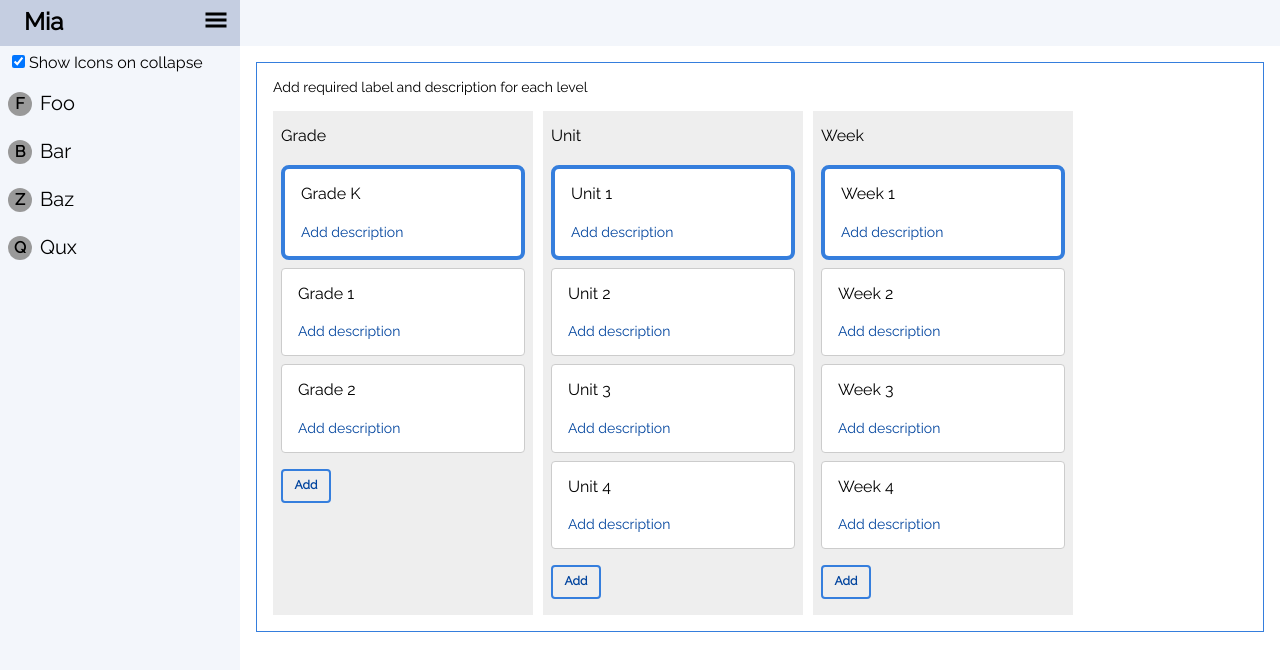
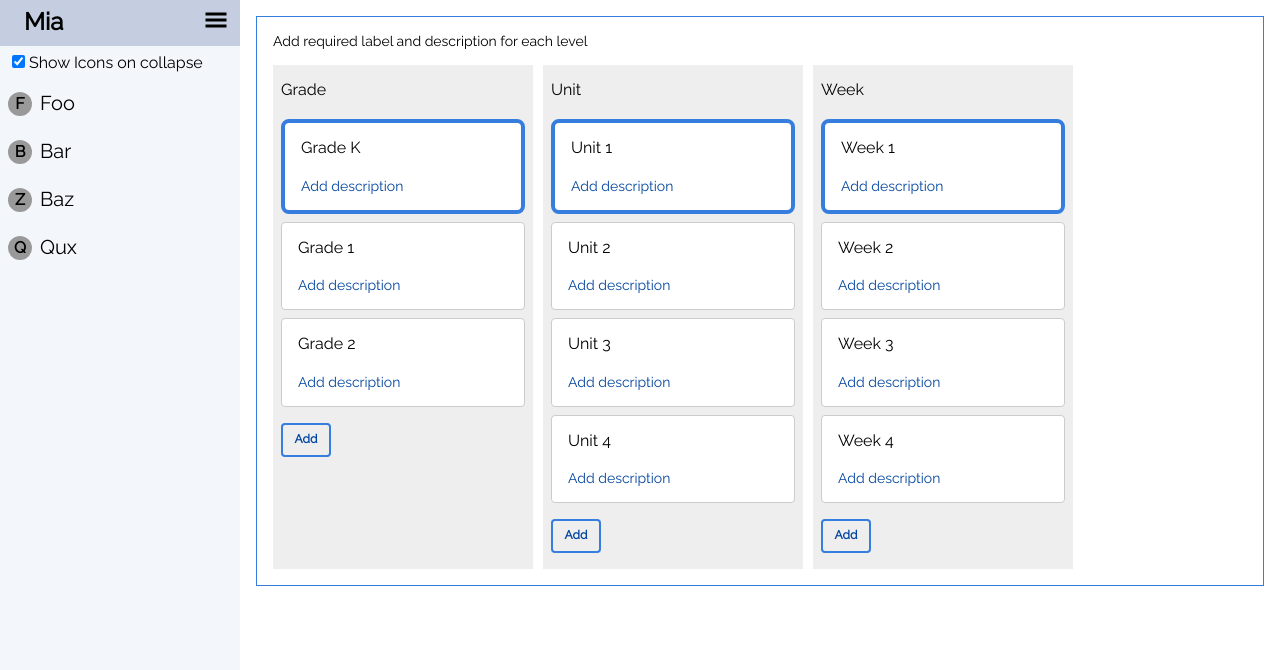
Before and after one commit to aravindgovindan/mia-program-platform, a React (Create React App) app: page / in a window 1280 px wide. Shown: the top 670 px of the page. Built offline with nearby package versions, Linux system fonts and the light colour scheme.

Commit message:
hide header for now

```diff
--- a/src/App.js
+++ b/src/App.js
@@ -3,7 +3,7 @@ import React from 'react';
 import { BrowserRouter, Route, Routes } from 'react-router-dom';
 import './App.css';
 import NavBar from './components/NavBar';
-import Header from './components/Header';
+// import Header from './components/Header';
 import NewCoreStructure from './pages/NewCoreStructure';
 
 function App() {
@@ -18,8 +18,7 @@ function App() {
   return (
     <div className='app'>
       <NavBar navItems={navItems} />
-      <div className='flex flex-column w-100'>
-        <Header />
+      <div className='w-100 p4 flex flex-column h-100 overflow-y-auto'>
         <BrowserRouter>
           <Routes>
             <Route path="/" element={<NewCoreStructure />} />
```
